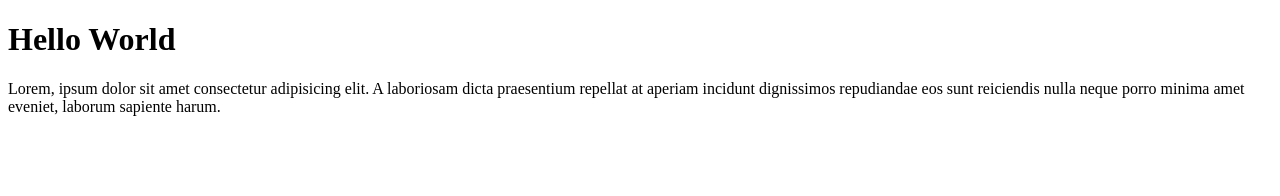
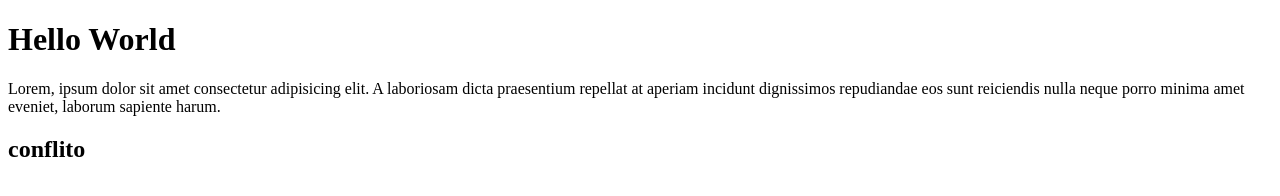
Before and after one commit to maatdeveloper/conflitos, a plain HTML site: page index.html in a window 1280 px wide. Drawn offline with Linux system fonts and the light colour scheme.

Commit message:
<dev2> commitei pra dar conflito fdskk

```diff
--- a/index.html
+++ b/index.html
@@ -8,5 +8,6 @@
 <body>
     <h1>Hello World</h1>
     <p>Lorem, ipsum dolor sit amet consectetur adipisicing elit. A laboriosam dicta praesentium repellat at aperiam incidunt dignissimos repudiandae eos sunt reiciendis nulla neque porro minima amet eveniet, laborum sapiente harum.</p>
+    <h2>conflito</h2>
 </body>
 </html>
```
